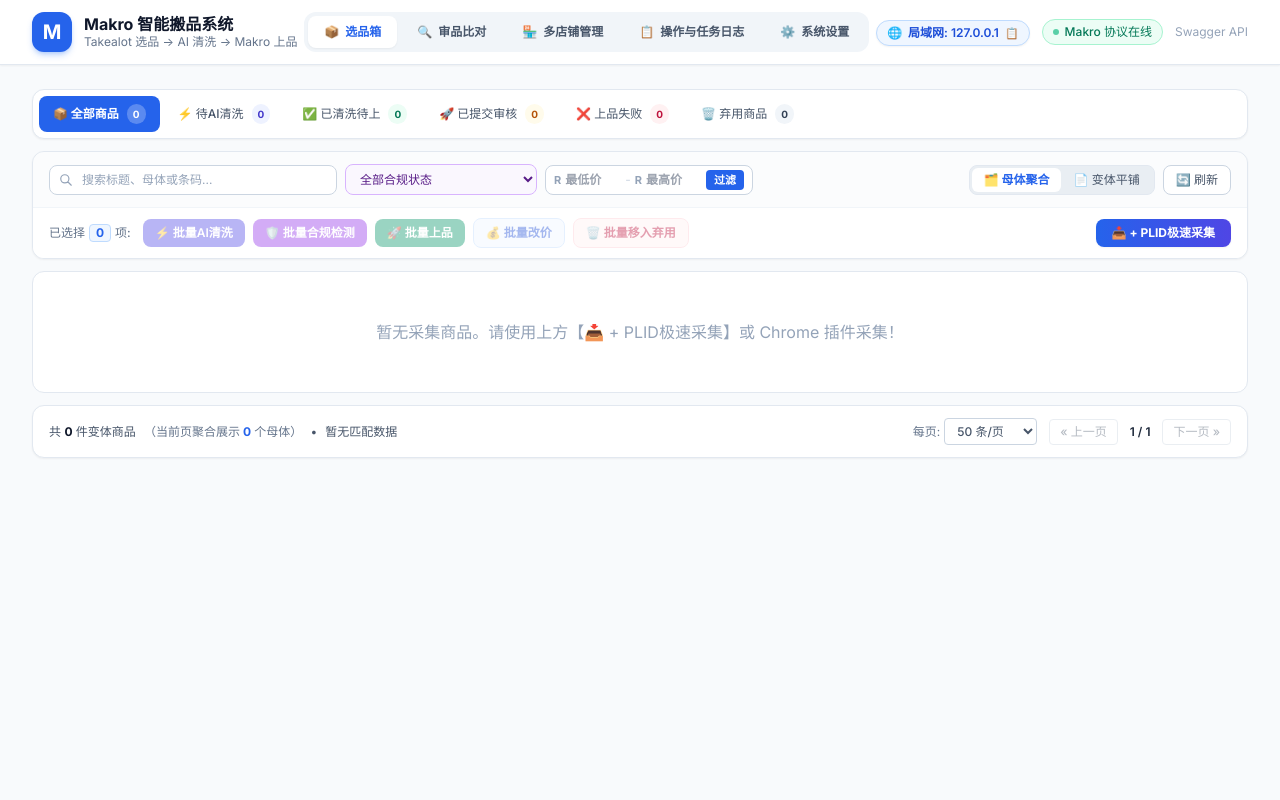
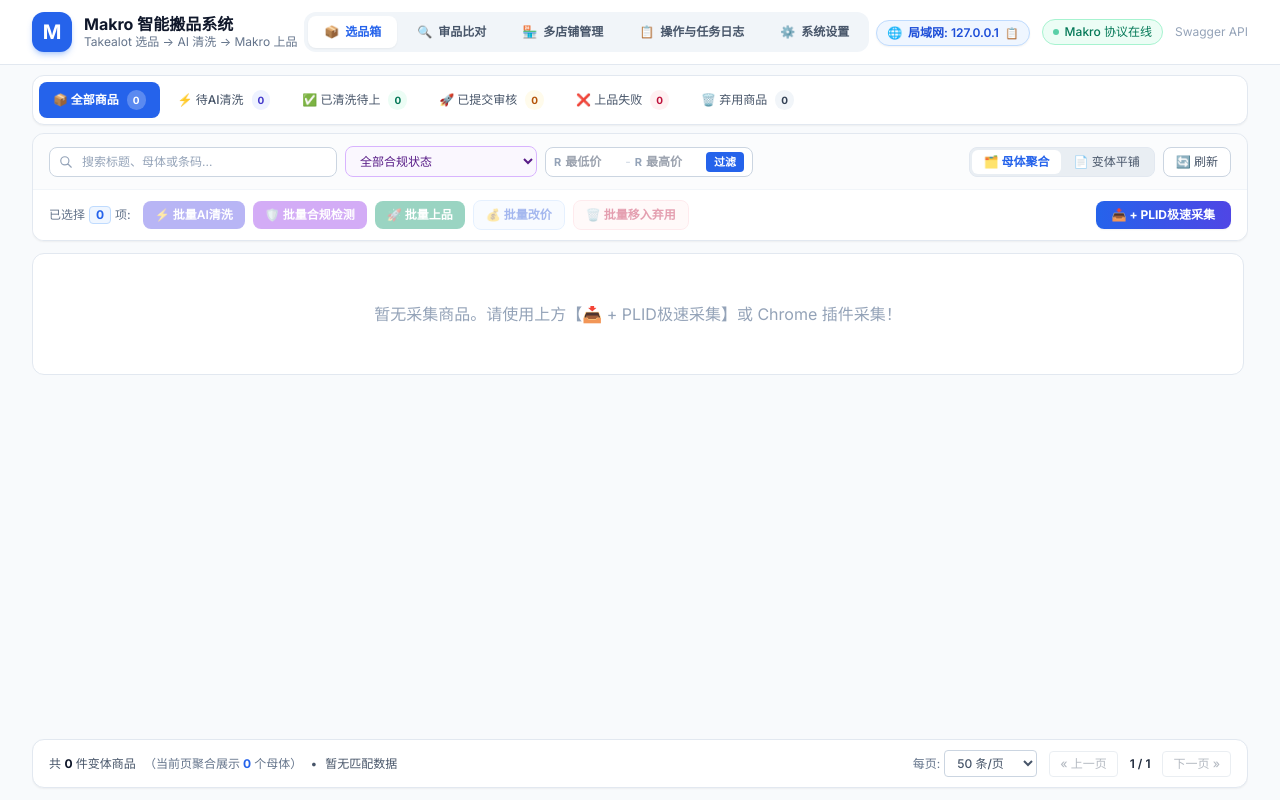
Before and after one commit to xiaoyanjingqishi/makro-takealot-uploader, a FastAPI app: page / in a window 1280 px wide. Run offline with FastAPI, Linux system fonts and the light colour scheme; data comes from the database, SQL or seed files in the repository; data that the repository does not hold is empty; some libraries are stand-ins or nearby versions.

Commit message:
feat: pin top toolbars and bottom pagination bar with scrollable middle list, support PLID/TSIN dual-mode quick collect

```diff
--- a/backend/app/templates/index.html
+++ b/backend/app/templates/index.html
@@ -9,15 +9,37 @@
   <script src="https://unpkg.com/vue@3/dist/vue.global.prod.js"></script>
   <link href="https://fonts.googleapis.com/css2?family=Inter:wght@400;500;600;700&display=swap" rel="stylesheet">
   <style>
+    html, body {
+      height: 100%;
+      margin: 0;
+      padding: 0;
+      overflow: hidden;
+    }
     body { font-family: 'Inter', -apple-system, BlinkMacSystemFont, "Segoe UI", Roboto, sans-serif; }
     [v-cloak] { display: none; }
+
+    /* 精致极简细滚动条 */
+    .custom-scrollbar::-webkit-scrollbar {
+      width: 6px;
+      height: 6px;
+    }
+    .custom-scrollbar::-webkit-scrollbar-track {
+      background: transparent;
+    }
+    .custom-scrollbar::-webkit-scrollbar-thumb {
+      background: #cbd5e1;
+      border-radius: 9999px;
+    }
+    .custom-scrollbar::-webkit-scrollbar-thumb:hover {
+      background: #94a3b8;
+    }
   </style>
 </head>
-<body class="bg-slate-50 text-slate-800 antialiased min-h-screen">
-  <div id="app" v-cloak class="flex flex-col min-h-screen">
-
-    <!-- 顶部导航栏 -->
-    <header class="bg-white border-b border-slate-200 sticky top-0 z-50 shadow-sm">
+<body class="bg-slate-50 text-slate-800 antialiased h-screen overflow-hidden">
+  <div id="app" v-cloak class="flex flex-col h-screen overflow-hidden bg-slate-50">
+
+    <!-- 顶部导航栏 (全局固定置顶) -->
+    <header class="bg-white border-b border-slate-200 shrink-0 z-40 shadow-xs">
       <div class="max-w-7xl mx-auto px-4 sm:px-6 lg:px-8 h-16 flex items-center justify-between">
         <div class="flex items-center space-x-3">
           <div class="w-10 h-10 rounded-xl bg-blue-600 flex items-center justify-center text-white font-black text-xl shadow-md shadow-blue-500/30">
@@ -76,11 +98,11 @@
       </div>
     </header>
 
-    <!-- 主界面区域 -->
-    <main class="flex-1 max-w-7xl w-full mx-auto px-4 sm:px-6 lg:px-8 py-6">
+    <!-- 主界面区域 (填满视口垂直空间，禁止外层滚动) -->
+    <main class="flex-1 min-h-0 max-w-7xl w-full mx-auto px-4 sm:px-6 lg:px-8 pt-2.5 pb-2.5 flex flex-col overflow-hidden">
 
       <!-- ================= 全局置顶后台异步任务进度条列表 (支持多任务并行独立展示互不顶掉) ================= -->
-      <div v-if="activeBgTasks.length > 0" class="mb-5 space-y-3">
+      <div v-if="activeBgTasks.length > 0" class="shrink-0 mb-2.5 space-y-2">
         <div
           v-for="task in activeBgTasks"
           :key="task.id"
@@ -194,7 +216,9 @@
       </div>
 
       <!-- ================= Tab 1: 选品箱 ================= -->
-      <div v-if="currentTab === 'products'" class="space-y-3">
+      <div v-if="currentTab === 'products'" class="flex-1 min-h-0 flex flex-col overflow-hidden">
+        <!-- 顶部固定控制区 (状态标签栏 + 筛选过滤批量操作栏 + 母体聚合全选折叠控制栏) -->
+        <div class="shrink-0 space-y-2 pb-2">
           <!-- 流程状态分页栏 (Tab 标签分页式无缝切换) -->
         <div class="bg-white rounded-xl border border-slate-200 shadow-sm p-1.5 flex items-center justify-between flex-wrap gap-2">
           <div class="flex items-center space-x-1 flex-wrap gap-y-1">
@@ -470,10 +494,8 @@
           </div>
         </div>
 
-        <!-- ================= 视图 A: 母体聚合视图 ================= -->
-        <div v-if="viewMode === 'grouped'" class="space-y-4">
-          <!-- 母体聚合顶部全选与全局折叠控制条 -->
-          <div v-if="!loadingProducts && groupedProducts.length > 0" class="flex items-center justify-between bg-white px-4 py-2.5 rounded-xl border border-slate-200 text-xs text-slate-700 shadow-xs">
+        <!-- 母体聚合顶部全选与全局折叠控制条 (在母体视图下常驻固定在工具栏下方) -->
+        <div v-if="viewMode === 'grouped' && !loadingProducts && groupedProducts.length > 0" class="flex items-center justify-between bg-white px-4 py-2.5 rounded-xl border border-slate-200 text-xs text-slate-700 shadow-xs">
           <div class="flex items-center space-x-3">
             <label class="flex items-center space-x-2 cursor-pointer font-semibold select-none">
               <input
@@ -490,19 +512,24 @@
           <div class="flex items-center space-x-2">
             <button
               @click="expandAllGroups(true)"
-                class="px-2.5 py-1 text-[11px] bg-slate-50 hover:bg-slate-100 border border-slate-200 rounded-lg text-slate-600 font-medium transition"
+              class="px-2.5 py-1 text-[11px] bg-slate-50 hover:bg-slate-100 border border-slate-200 rounded-lg text-slate-600 font-medium transition cursor-pointer"
             >
               全部展开 ▼
             </button>
             <button
               @click="expandAllGroups(false)"
-                class="px-2.5 py-1 text-[11px] bg-slate-50 hover:bg-slate-100 border border-slate-200 rounded-lg text-slate-600 font-medium transition"
+              class="px-2.5 py-1 text-[11px] bg-slate-50 hover:bg-slate-100 border border-slate-200 rounded-lg text-slate-600 font-medium transition cursor-pointer"
             >
               全部收起 ▲
             </button>
           </div>
         </div>
-
+      </div>
+
+      <!-- 中间独立滚动商品展示区 (母体卡片 / 平铺表格，仅商品列表滚动) -->
+      <div class="flex-1 min-h-0 overflow-y-auto pr-1 py-1 space-y-3 custom-scrollbar">
+        <!-- ================= 视图 A: 母体聚合视图 ================= -->
+        <div v-if="viewMode === 'grouped'" class="space-y-3">
           <div v-if="loadingProducts" class="text-center py-12 bg-white rounded-xl border border-slate-200 text-slate-400">
             ⏳ 正在加载商品数据...
           </div>
@@ -683,9 +710,9 @@
         </div>
 
         <!-- ================= 视图 B: 变体平铺表格 ================= -->
-        <div v-show="viewMode === 'flat'" class="bg-white rounded-xl border border-slate-200 shadow-sm overflow-hidden">
+        <div v-show="viewMode === 'flat'" class="bg-white rounded-xl border border-slate-200 shadow-sm">
           <table class="w-full text-left border-collapse text-xs">
-            <thead>
+            <thead class="sticky top-0 z-10 bg-slate-50 shadow-xs">
               <tr class="bg-slate-50 border-b border-slate-200 text-slate-500 font-medium">
                 <th class="py-3 px-4 w-10">
                   <input type="checkbox" @change="toggleSelectAll" :checked="isAllSelected" class="rounded text-blue-600 cursor-pointer">
@@ -882,11 +909,13 @@
               </tr>
             </tbody>
           </table>
-
-        </div>
-
+        </div>
+      </div>
+
+      <!-- 底部固定分页控制栏 (常驻视口底部，永不滚动遮挡) -->
+      <div class="shrink-0 pt-2 pb-0.5">
         <!-- 全局统一分页导航条 (母体聚合与变体平铺通用) -->
-        <div class="px-4 py-3 bg-white rounded-xl border border-slate-200 shadow-sm flex flex-wrap items-center justify-between gap-3 text-xs text-slate-600">
+        <div class="px-4 py-2.5 bg-white rounded-xl border border-slate-200 shadow-sm flex flex-wrap items-center justify-between gap-3 text-xs text-slate-600">
           <div class="flex items-center space-x-2">
             <span>共 <strong class="text-slate-900 font-bold">{{ products.total || 0 }}</strong> 件变体商品</span>
             <span v-if="viewMode === 'grouped'" class="text-slate-500 font-medium">
@@ -928,9 +957,10 @@
           </div>
         </div>
       </div>
+    </div>
 
       <!-- ================= Tab 2: 审品比对与编辑 ================= -->
-      <div v-if="currentTab === 'inspector' && activeItem" class="space-y-4">
+      <div v-if="currentTab === 'inspector' && activeItem" class="flex-1 min-h-0 overflow-y-auto pr-1 py-1 space-y-4 custom-scrollbar">
         <div class="flex items-center justify-between bg-white p-4 rounded-xl border border-slate-200 shadow-sm">
           <div class="flex items-center space-x-3">
             <button @click="currentTab = 'products'" class="text-xs text-slate-500 hover:text-slate-800 flex items-center space-x-1">
@@ -1388,7 +1418,7 @@
       </div>
 
       <!-- ================= Tab: 多店铺协同管理 ================= -->
-      <div v-if="currentTab === 'stores'" class="space-y-4">
+      <div v-if="currentTab === 'stores'" class="flex-1 min-h-0 overflow-y-auto pr-1 py-1 space-y-4 custom-scrollbar">
         <!-- 头部标题与统计 -->
         <div class="flex items-center justify-between bg-white p-5 rounded-xl border border-slate-200 shadow-sm flex-wrap gap-3">
           <div>
@@ -1523,7 +1553,7 @@
       </div>
 
       <!-- ================= Tab 3: 系统操作与任务日志 ================= -->
-      <div v-if="currentTab === 'tasks'" class="space-y-4">
+      <div v-if="currentTab === 'tasks'" class="flex-1 min-h-0 overflow-y-auto pr-1 py-1 space-y-4 custom-scrollbar">
         <!-- 头部标题与统计 -->
         <div class="flex items-center justify-between bg-white p-4 rounded-xl border border-slate-200 shadow-sm flex-wrap gap-3">
           <div>
@@ -1680,7 +1710,7 @@
       </div>
 
       <!-- ================= Tab 4: 系统设置 ================= -->
-      <div v-if="currentTab === 'settings'" class="max-w-3xl space-y-6">
+      <div v-if="currentTab === 'settings'" class="flex-1 min-h-0 overflow-y-auto pr-1 py-1 max-w-3xl space-y-6 custom-scrollbar">
         <div class="bg-white p-6 rounded-xl border border-slate-200 shadow-sm space-y-6">
           <h2 class="text-base font-bold text-slate-900 border-b pb-3">⚙️ 系统与自动化配置</h2>
 
@@ -1940,14 +1970,14 @@
 
           <div class="p-6 space-y-4">
             <p class="text-xs text-slate-500">
-              输入 Takealot 商品的 <strong>PLID</strong>（如 <code class="bg-slate-100 px-1 py-0.5 rounded text-blue-600">PLID102204256</code>）或 <strong>商品详情页链接</strong>，系统将直接调用 Takealot 官方 API 毫秒级提取高清原图、完整规格与多变体独立图组：
+              输入 Takealot 商品的 <strong>PLID</strong>、<strong>TSIN</strong>（如 <code class="bg-slate-100 px-1 py-0.5 rounded text-blue-600">PLID102204256</code> 或 <code class="bg-slate-100 px-1 py-0.5 rounded text-blue-600">103776345</code>）或 <strong>商品详情页链接</strong>，系统将直接调用 Takealot 官方 API 双模毫秒级提取全量规格与图组：
             </p>
             <div>
-              <label class="block text-xs font-semibold text-slate-700 mb-1">Takealot PLID 或商品网址</label>
+              <label class="block text-xs font-semibold text-slate-700 mb-1">Takealot PLID / TSIN 编号或商品网址</label>
               <input
                 v-model="quickCollectInput"
                 type="text"
-                placeholder="例如: PLID102204256 或 https://www.takealot.com/.../PLID93300750"
+                placeholder="例如: PLID102204256 或 103776345 或商品网址"
                 class="w-full px-3 py-2 text-xs border border-slate-300 rounded-lg focus:ring-2 focus:ring-blue-500 focus:outline-none"
                 @keyup.enter="submitQuickCollect"
               />
@@ -1956,7 +1986,7 @@
                 <div class="flex items-center space-x-1.5 font-semibold">
                   <span>{{ parsedPlidInfo.label }}</span>
                 </div>
-                <span class="px-2 py-0.5 bg-emerald-200 text-emerald-900 rounded font-mono text-[10px] font-bold">与插件一致</span>
+                <span class="px-2 py-0.5 bg-emerald-200 text-emerald-900 rounded font-mono text-[10px] font-bold">智能双模就绪</span>
               </div>
               <div v-else-if="parsedPlidInfo.status === 'invalid'" class="mt-2 px-3 py-2 bg-rose-50 border border-rose-200 rounded-lg text-xs text-rose-700">
                 {{ parsedPlidInfo.label }}
@@ -1965,13 +1995,13 @@
             <div class="p-3 bg-blue-50 rounded-xl border border-blue-100 text-[11px] text-blue-700 flex items-start space-x-2">
               <span class="text-sm">💡</span>
               <div>
-                <strong>官方 API 优势</strong>：接口与浏览器插件完全统一。单品严格 1 个主变体；多变体自动为每个颜色/尺码匹配独立的专属图组。
+                <strong>官方 API 优势</strong>：支持纯数字自动双模容灾。若按母商品编号 (PLID) 未命中，系统将自动回退尝试变体/单品编号 (TSIN) 全量下钻。
               </div>
             </div>
             <div class="p-3 bg-amber-50 rounded-xl border border-amber-200 text-[11px] text-amber-800 flex items-start space-x-2">
               <span class="text-sm">⚠️</span>
               <div>
-                <strong>提示</strong>：PLID 通常为以 PLID 开头的 8~9 位编号。若返回 404 错误，说明该商品在 Takealot 已下架或编号有误。更推荐在 Chrome 打开商品页使用插件一键采集。
+                <strong>提示</strong>：编号通常为 8~9 位数字。若依然返回 404 错误，说明该商品在 Takealot 已下架或编号有误。您也可以直接在 Chrome 打开商品页使用插件一键采集。
               </div>
             </div>
           </div>
@@ -2755,19 +2785,32 @@
               status: 'valid',
               plid: plid,
               url: isUrl ? raw : `https://www.takealot.com/x/${plid}`,
-              label: isUrl ? `🔗 已识别 Takealot 网址 -> ${plid}` : `🎯 已识别有效商品编号: ${plid}`
+              label: isUrl ? `🔗 已识别 Takealot 网址 -> ${plid}` : `🎯 已识别 PLID 商品编号: ${plid}`
             };
           }
 
-          // 2. 匹配纯数字 (7~10位数字)
+          // 1.5 匹配带 TSIN 的特征 (URL query 或 纯 TSIN 字符串)
+          let tsinM = raw.match(/TSIN(\d+)/i) || raw.match(/[?&]tsin=(\d+)/i);
+          if (tsinM) {
+            const tsin = `TSIN${tsinM[1]}`;
+            const isUrl = /^https?:\/\//i.test(raw);
+            return {
+              status: 'valid',
+              plid: tsin,
+              url: isUrl ? raw : `https://www.takealot.com/x/${tsin}`,
+              label: isUrl ? `🔗 已从网址参数识别 TSIN -> ${tsin}` : `🎯 已识别 TSIN 变体编号: ${tsin}`
+            };
+          }
+
+          // 2. 匹配纯数字 (7~10位数字，支持后端智能自动匹配 PLID 与 TSIN)
           let numMatch = raw.match(/^\d{7,10}$/);
           if (numMatch) {
-            const plid = `PLID${numMatch[0]}`;
+            const num = numMatch[0];
             return {
               status: 'valid',
-              plid: plid,
-              url: `https://www.takealot.com/x/${plid}`,
-              label: `🎯 已识别纯数字编号 -> ${plid}`
+              plid: num,
+              url: `https://www.takealot.com/x/PLID${num}`,
+              label: `🎯 已识别纯数字编号 (自动兼容 PLID/TSIN) -> ${num}`
             };
           }
 
@@ -2788,7 +2831,7 @@
             status: 'invalid',
             plid: null,
             url: null,
-            label: '⚠️ 尚未识别到有效 PLID（支持粘贴 Takealot 商品链接、PLID 编号或纯数字）'
+            label: '⚠️ 尚未识别到有效编号（支持粘贴 Takealot 商品链接、PLID、TSIN 或 7-10位纯数字编号）'
           };
         }
       },
--- a/extension/scripts/takealot_plp.js
+++ b/extension/scripts/takealot_plp.js
@@ -294,8 +294,10 @@
           setTimeout(() => {
             badge.innerHTML = defaultText;
           }, 3000);
+        let errMsg = res ? (res.error || res.message || res.detail) : '采集失败，请检查中台服务是否已启动或在插件弹窗中确认中台连接地址';
+        if (typeof errMsg === "string" && errMsg.includes("Failed to fetch")) {
+          errMsg = "无法连接中台服务 (若在局域网电脑，请点击右上角插件图标配置服务器 IP 如 http://192.168.110.145:8001)";
         }
-        const errMsg = res ? (res.error || res.message || res.detail) : '采集失败，请检查中台服务是否已启动或在插件弹窗中确认中台连接地址';
         alert(errMsg);
       }
     });
```
Also changed, not shown: backend/app/services/takealot_service.py (+39 -16 lines), extension/scripts/content_takealot.js (+16 -7 lines), 2 other files. Lines whose indentation alone changed are shown as unchanged.
